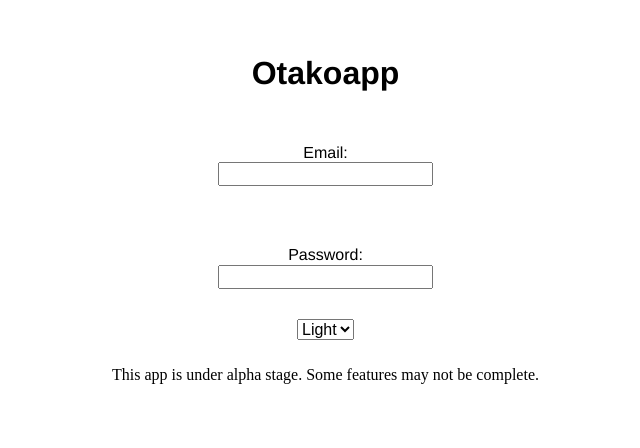
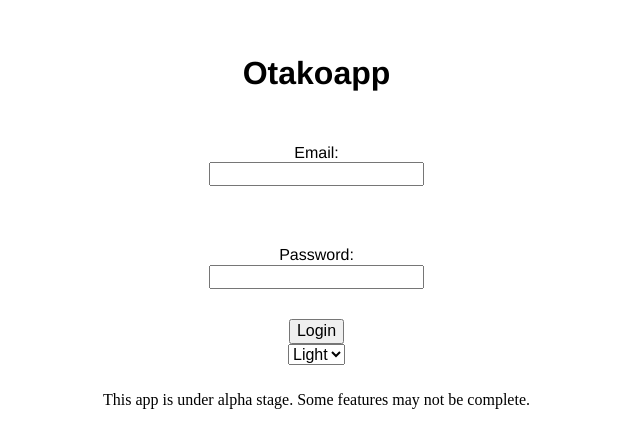
Before and after one commit to kibiinc/otako.moe, a Vue app: page /#/login in a window 1280 px wide. Shown: the part 216-664 px from the top of the page, without its empty margins (624-1264 px from the left). Built offline with nearby package versions, Linux system fonts and the light colour scheme.

Commit message:
Added button.

```diff
--- a/src/components/Error404.vue
+++ b/src/components/Error404.vue
@@ -2,7 +2,7 @@
   <div>
     <h1 class="title">Error 404</h1>
     <router-link :to="{ name: 'Main' }">
-      <p>Get Back to Safety</p>
+      <p class="safety">Get Back to Safety</p>
     </router-link>
   </div>
 </template>
@@ -14,6 +14,6 @@ export default {
 </script>
 
 <style scoped lang="sass">
-html
+.safety
   text-align: center
 </style>
--- a/src/components/Login.vue
+++ b/src/components/Login.vue
@@ -13,6 +13,7 @@
         </div>
       </form>
     </div>
+    <login/>
     <theme-selector/>
     <p class="beta-note">This app is under alpha stage. Some features may not be complete.</p>
   </div>
@@ -20,8 +21,9 @@
 </template>
 
 <script>
-import ThemeSelector from "@/components/ThemeSelector";
-import MenuBar from "@/components/MenuBar";
+import ThemeSelector from '@/components/ThemeSelector'
+import MenuBar from '@/components/MenuBar'
+import LoginButton from '@/components/LoginButton'
 
 export default {
   name: "Login",
@@ -29,15 +31,16 @@ export default {
     return {};
   },
   components: {
-    "theme-selector": ThemeSelector,
-    "menu-bar": MenuBar
+    'theme-selector': ThemeSelector,
+    'menu-bar': MenuBar,
+    'login': LoginButton
   },
   computed: {
     theme() {
-      return this.$store.state.theme;
+      return this.$store.state.theme
     }
   }
-};
+}
 </script>
 
 <style scoped lang="sass">
@@ -54,8 +57,6 @@ export default {
   text-align: center
 
 .auth
-  position: absolute
   padding-top: 250px
-  padding-left: 486px
-  margin-left: 250px
+  padding-left: 727px
 </style>
--- /dev/null
+++ b/src/components/LoginButton.vue
@@ -0,0 +1,12 @@
+<template>
+  <div class="submit">
+      <button>
+          Login
+      </button>
+  </div>
+</template>
+
+<style scoped lang="sass">
+.submit
+  text-align: center
+</style>
--- a/src/components/Main.vue
+++ b/src/components/Main.vue
@@ -1,7 +1,7 @@
 <template>
   <div>
     <h1 class="title">Main Page</h1>
-    <p class="subtitle">hue</p>
+    <p class="subtitle">hehee</p>
   </div>
 </template>
 
```
